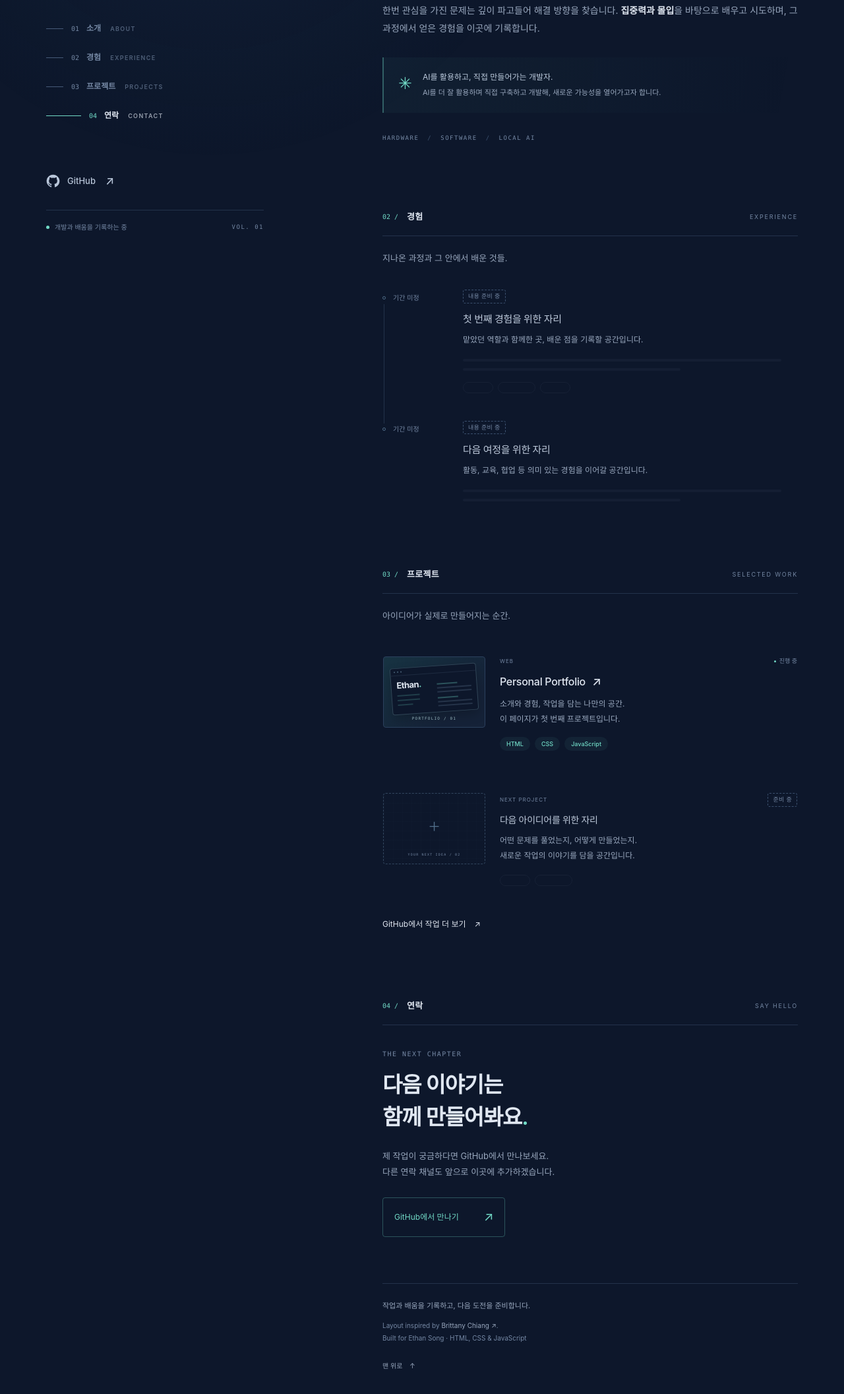
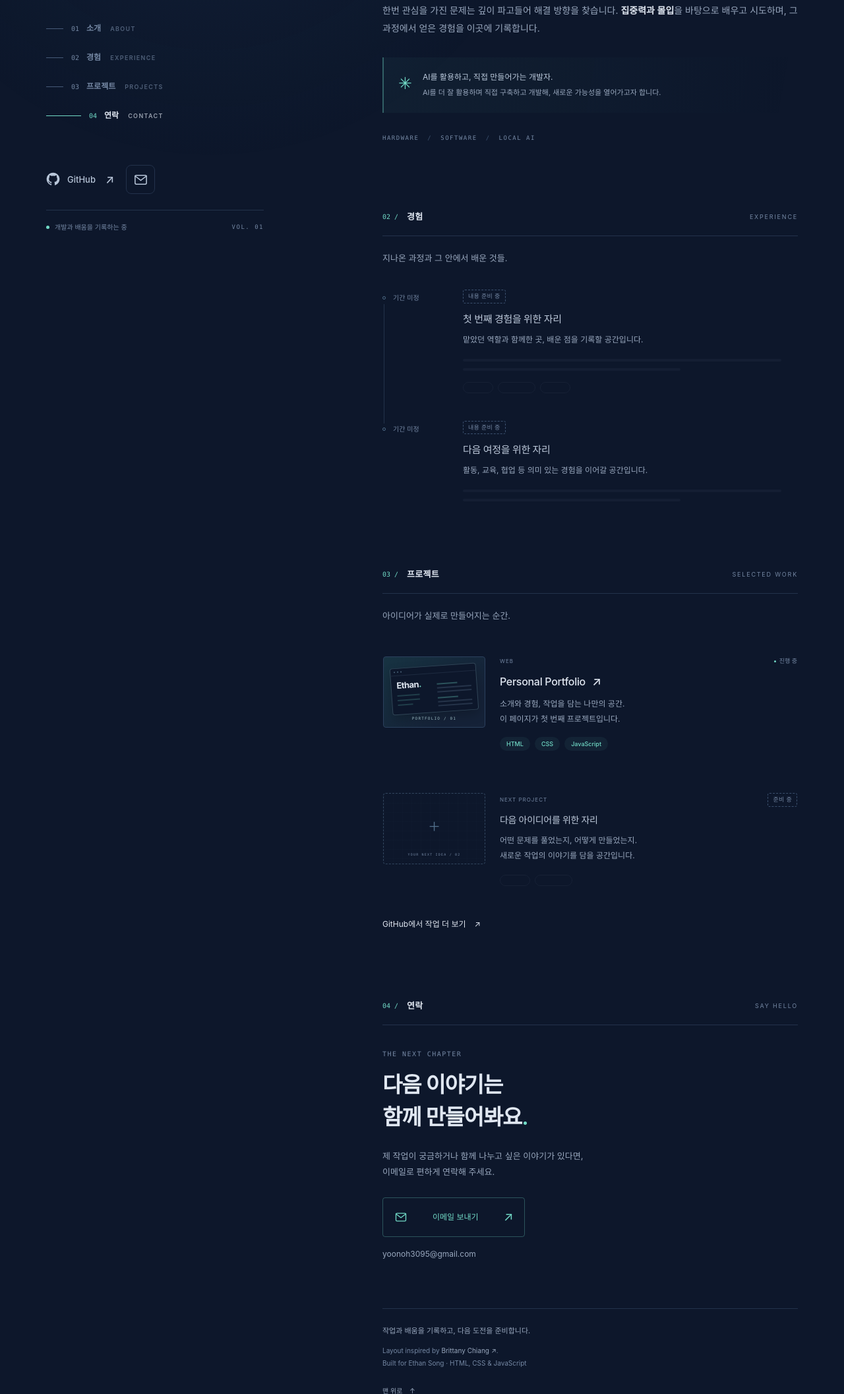
Before and after one commit to DevUknow/Ethan_Portfolio, a plain HTML site: page index.html in a window 1280 px wide. Shown: the part 398-2511 px from the top of the page at 66% size. Drawn offline with Linux system fonts and the light colour scheme.

Commit message:
Add email icon and mailto contact links

```diff
--- a/index.html
+++ b/index.html
@@ -7,7 +7,7 @@
     <meta name="description" content="송윤오(Ethan Song)의 포트폴리오. 하드웨어 설계, PC 애플리케이션·펌웨어 개발, 로컬 LLM 구축의 경험과 배움을 기록합니다." />
     <title>Ethan Song · 송윤오 — Portfolio</title>
     <link rel="icon" href="favicon.svg" type="image/svg+xml" />
-    <link rel="stylesheet" href="./styles.css?v=c5ae4df16903" />
+    <link rel="stylesheet" href="./styles.css?v=70f9943d001e" />
     <script src="./script.js?v=e572f31ae883" defer></script>
   </head>
   <body id="top">
@@ -29,10 +29,15 @@
           <a class="nav-link" href="#contact"><span class="nav-line" aria-hidden="true"></span><span class="nav-number">04</span><span>연락</span><span class="nav-english" lang="en">CONTACT</span></a>
         </nav>
         <div class="profile-bottom">
-          <a class="social-link" href="https://github.com/DevUknow" target="_blank" rel="noopener noreferrer">
-            <svg viewBox="0 0 24 24" width="21" height="21" fill="currentColor" aria-hidden="true"><path d="M12 .75a11.25 11.25 0 0 0-3.56 21.92c.56.1.77-.24.77-.54v-2.09c-3.13.68-3.79-1.33-3.79-1.33-.51-1.3-1.25-1.65-1.25-1.65-1.02-.7.08-.68.08-.68 1.13.08 1.72 1.16 1.72 1.16 1 1.72 2.64 1.22 3.28.93.1-.73.39-1.22.72-1.5-2.5-.29-5.13-1.25-5.13-5.56 0-1.23.44-2.24 1.16-3.03-.12-.28-.5-1.43.11-2.98 0 0 .95-.3 3.1 1.16a10.83 10.83 0 0 1 5.64 0c2.15-1.46 3.1-1.16 3.1-1.16.61 1.55.23 2.7.11 2.98.72.79 1.16 1.8 1.16 3.03 0 4.33-2.64 5.27-5.15 5.55.4.35.76 1.03.76 2.08v3.09c0 .3.2.65.77.54A11.25 11.25 0 0 0 12 .75Z"/></svg>
-            <span>GitHub</span><span class="arrow" aria-hidden="true">↗</span>
-          </a>
+          <div class="social-links">
+            <a class="social-link" href="https://github.com/DevUknow" target="_blank" rel="noopener noreferrer">
+              <svg viewBox="0 0 24 24" width="21" height="21" fill="currentColor" aria-hidden="true"><path d="M12 .75a11.25 11.25 0 0 0-3.56 21.92c.56.1.77-.24.77-.54v-2.09c-3.13.68-3.79-1.33-3.79-1.33-.51-1.3-1.25-1.65-1.25-1.65-1.02-.7.08-.68.08-.68 1.13.08 1.72 1.16 1.72 1.16 1 1.72 2.64 1.22 3.28.93.1-.73.39-1.22.72-1.5-2.5-.29-5.13-1.25-5.13-5.56 0-1.23.44-2.24 1.16-3.03-.12-.28-.5-1.43.11-2.98 0 0 .95-.3 3.1 1.16a10.83 10.83 0 0 1 5.64 0c2.15-1.46 3.1-1.16 3.1-1.16.61 1.55.23 2.7.11 2.98.72.79 1.16 1.8 1.16 3.03 0 4.33-2.64 5.27-5.15 5.55.4.35.76 1.03.76 2.08v3.09c0 .3.2.65.77.54A11.25 11.25 0 0 0 12 .75Z"/></svg>
+              <span>GitHub</span><span class="arrow" aria-hidden="true">↗</span>
+            </a>
+            <a class="social-link email-icon" href="mailto:yoonoh3095@gmail.com" aria-label="송윤오에게 이메일 보내기" title="이메일 보내기: yoonoh3095@gmail.com">
+              <svg viewBox="0 0 24 24" width="23" height="23" fill="none" stroke="currentColor" stroke-width="1.6" stroke-linecap="round" stroke-linejoin="round" aria-hidden="true"><rect x="3" y="5" width="18" height="14" rx="2"/><path d="m3 6 9 7 9-7"/></svg>
+            </a>
+          </div>
           <div class="profile-status"><span class="status-dot" aria-hidden="true"></span>개발과 배움을 기록하는 중<span class="edition" lang="en">VOL. 01</span></div>
         </div>
       </header>
@@ -83,8 +88,9 @@
           <div class="section-heading"><span class="section-number">04 /</span><h2 id="contact-title">연락<span lang="en">SAY HELLO</span></h2></div>
           <p class="section-kicker" lang="en">THE NEXT CHAPTER</p>
           <h3>다음 이야기는<br />함께 만들어봐요<span class="accent">.</span></h3>
-          <p>제 작업이 궁금하다면 GitHub에서 만나보세요.<br />다른 연락 채널도 앞으로 이곳에 추가하겠습니다.</p>
-          <a class="contact-link" href="https://github.com/DevUknow" target="_blank" rel="noopener noreferrer"><span>GitHub에서 만나기</span><span class="arrow" aria-hidden="true">↗</span></a>
+          <p>제 작업이 궁금하거나 함께 나누고 싶은 이야기가 있다면,<br />이메일로 편하게 연락해 주세요.</p>
+          <a class="contact-link" href="mailto:yoonoh3095@gmail.com"><svg viewBox="0 0 24 24" width="20" height="20" fill="none" stroke="currentColor" stroke-width="1.6" stroke-linecap="round" stroke-linejoin="round" aria-hidden="true"><rect x="3" y="5" width="18" height="14" rx="2"/><path d="m3 6 9 7 9-7"/></svg><span>이메일 보내기</span><span class="arrow" aria-hidden="true">↗</span></a>
+          <a class="contact-email" href="mailto:yoonoh3095@gmail.com">yoonoh3095@gmail.com</a>
         </section>
 
         <footer class="footer"><p>작업과 배움을 기록하고, 다음 도전을 준비합니다.</p><p>Layout inspired by <a href="https://brittanychiang.com/" target="_blank" rel="noopener noreferrer">Brittany Chiang<span aria-hidden="true">↗</span></a>.<br />Built for Ethan Song · HTML, CSS & JavaScript</p><a class="back-to-top" href="#top">맨 위로 <span aria-hidden="true">↑</span></a></footer>
--- a/styles.css
+++ b/styles.css
@@ -49,9 +49,12 @@ strong { color: var(--text); font-weight: 600; }
 .nav-link:hover .nav-line, .nav-link.is-active .nav-line { width: 53px; background: var(--accent); }
 .nav-link.is-active .nav-number { color: var(--accent); }
 .profile-bottom { margin-top: auto; padding-top: 40px; max-width: 330px; }
+.social-links { display: flex; align-items: center; gap: 18px; }
 .social-link { display: inline-flex; align-items: center; gap: 11px; font-size: 13px; font-weight: 500; color: #b8c6d9; }
 .social-link .arrow { margin-left: 4px; font-size: 17px; }
 .social-link:hover { color: var(--accent); }
+.email-icon { justify-content: center; width: 44px; height: 44px; border: 1px solid var(--border); border-radius: 8px; transition: background .2s, border-color .2s; }
+.email-icon:hover { background: #71dac60d; border-color: #71dac650; }
 .profile-status { display: flex; align-items: center; gap: 8px; border-top: 1px solid var(--border); padding-top: 16px; margin-top: 24px; font-size: 10px; color: var(--subtle); }
 .status-dot { width: 5px; height: 5px; background: var(--accent); border-radius: 50%; flex-shrink: 0; }
 .edition { font-family: ui-monospace, SFMono-Regular, Consolas, monospace; font-size: 9px; letter-spacing: 1.5px; margin-left: auto; }
@@ -127,6 +130,8 @@ a.project-card:hover .arrow, .text-link:hover .arrow, .contact-link:hover .arrow
 .contact-link { display: inline-flex; align-items: center; gap: 38px; padding: 11px 17px; margin-top: 26px; border: 1px solid #71dac650; border-radius: 4px; font-size: 12px; color: var(--accent); transition: background .2s, border-color .2s; }
 .contact-link:hover { background: #71dac60d; border-color: var(--accent); }
 .contact-link .arrow { font-size: 19px; }
+.contact-email { display: block; width: fit-content; margin-top: 15px; font-size: 12px; color: var(--muted); overflow-wrap: anywhere; }
+.contact-email:hover { color: var(--accent); }
 .footer { border-top: 1px solid var(--border); padding-top: 23px; font-size: 10px; line-height: 1.9; color: var(--subtle); }
 .footer > p:first-child { margin-bottom: 10px; color: var(--muted); font-size: 11px; }
 .footer a { color: var(--muted); }
```
